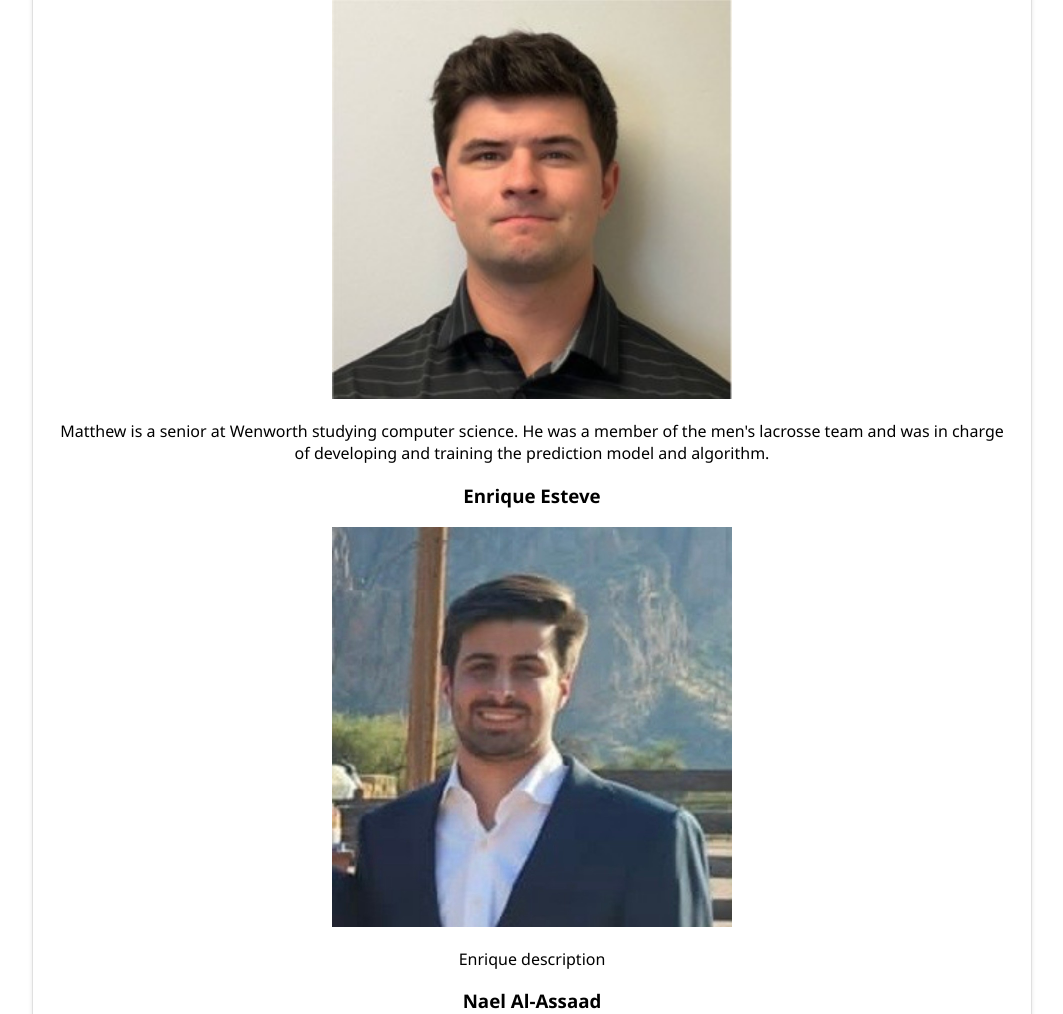
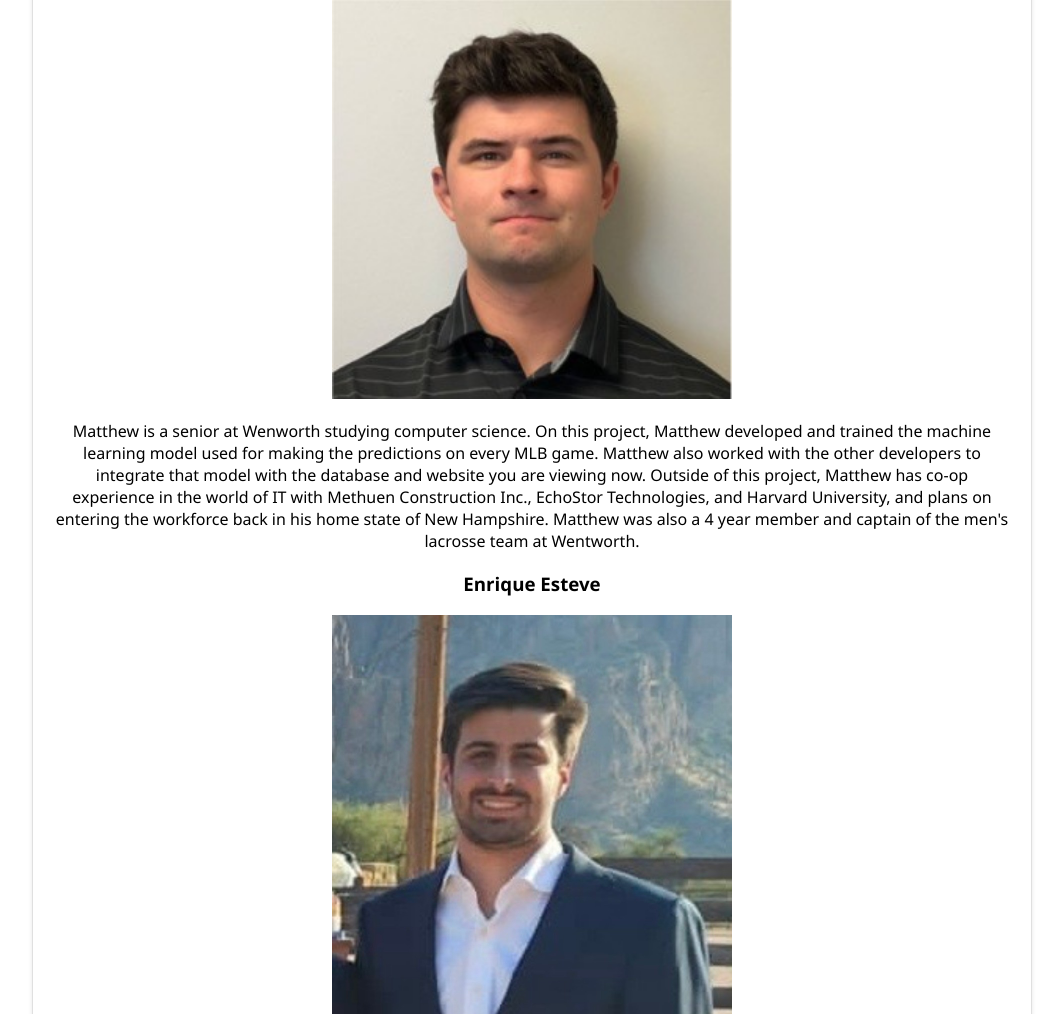
Before and after one commit to esteveeATWIT/CrystalBall, a Flask app: page /about in a window 1280 px wide. Shown: the part 380-1394 px from the top of the page, without its empty margins (108-1171 px from the left). Run offline with Flask 3, Linux system fonts and the light colour scheme; parts of the project's set-up code (start-up, migrations or seed data) failed here and were passed over.

Commit message:
Matt description updated

```diff
--- a/app/templates/about.html
+++ b/app/templates/about.html
@@ -8,7 +8,11 @@
     <h3>Matthew Frechette</h3>
     <img src="{{ url_for('static', filename='images/matt_frechette.jpg') }}" alt="Matt" style="width:400px;height:400px;">
     <p>
-        Matthew is a senior at Wenworth studying computer science. He was a member of the men's lacrosse team and was in charge of developing and training the prediction model and algorithm.
+        Matthew is a senior at Wenworth studying computer science. On this project, Matthew developed and trained the machine learning
+        model used for making the predictions on every MLB game. Matthew also worked with the other developers to integrate that model
+        with the database and website you are viewing now. Outside of this project, Matthew has co-op experience in the world of IT with
+        Methuen Construction Inc., EchoStor Technologies, and Harvard University, and plans on entering the workforce back in his home
+        state of New Hampshire. Matthew was also a 4 year member and captain of the men's lacrosse team at Wentworth.
     </p>
     <h3>Enrique Esteve</h3>
     <img src="{{ url_for('static', filename='images/enrique.jpg') }}" alt="Enrique" style="width:400px;height:400px;">
```
